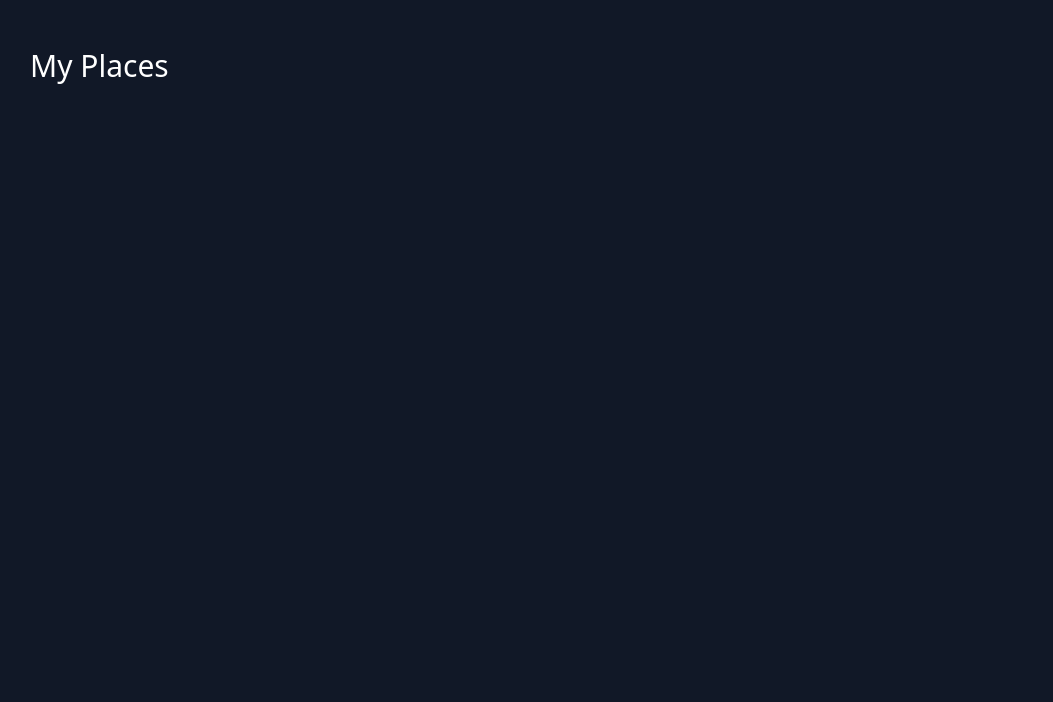
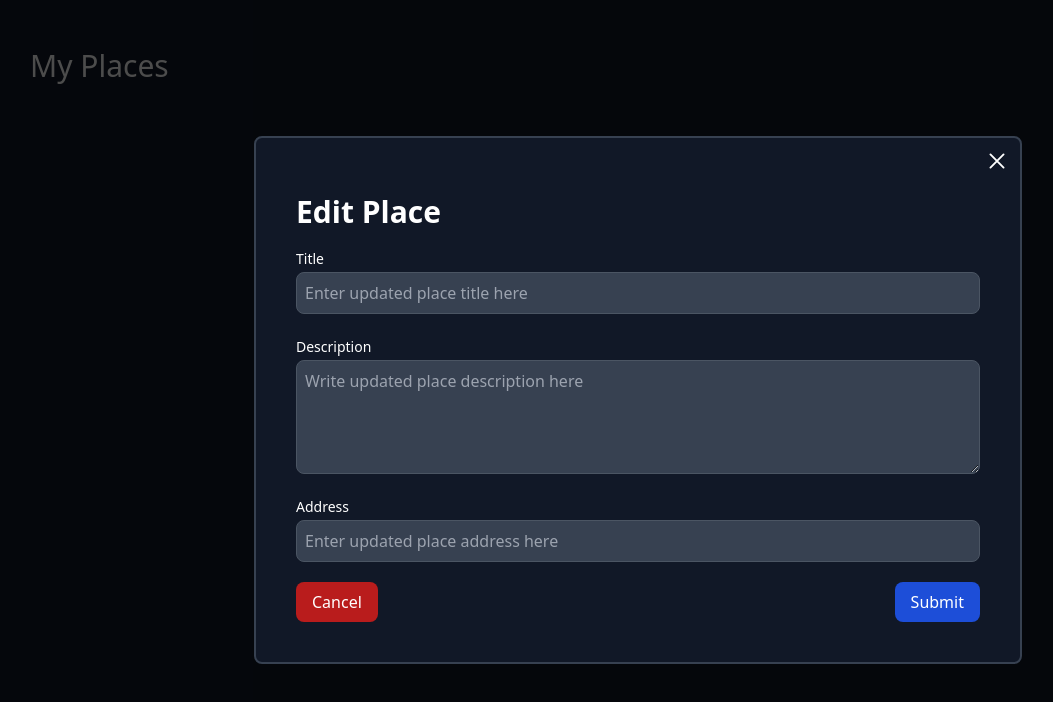
Before and after one commit to 1nandagopal/placepin, a React (Vite) app in the folder client/: page / in a window 1280 px wide. Shown: the top 702 px of the page, without its empty margins (2-1055 px from the left). Built offline with nearby package versions, Linux system fonts and the light colour scheme.

Commit message:
Styled EditModal.

```diff
--- a/client/src/components/EditModal.jsx
+++ b/client/src/components/EditModal.jsx
@@ -2,13 +2,15 @@ import React from "react";
 import { createPortal } from "react-dom";
 
 import { IoCloseOutline } from "react-icons/io5";
-import Form from "../components/Form";
+import Form from "./Form";
+import Input from "./Input";
+import Button from "./Button";
 
-function EditModal() {
+function EditModal({ closeModal }) {
   const modal = (
-    <div>
-      <div>
-        <h2>Edit Place</h2>
+    <div className="h-screen fixed top-0 left-0 w-full bg-black/70 z-10 text-white flex items-center justify-center">
+      <div className="relative w-full max-w-3xl max-h-full rounded-lg border-2 border-gray-700 bg-gray-900 p-10">
+        <h2 className="my-4 text-3xl font-semibold">Edit Place</h2>
         <IoCloseOutline
           className="absolute top-2 right-2 text-3xl cursor-pointer hover:text-red-500"
           onClick={closeModal}
@@ -38,7 +40,7 @@ function EditModal() {
       </div>
     </div>
   );
-  return createPortal;
+  return createPortal(modal, document.getElementById("modal"));
 }
 
 export default EditModal;
--- a/client/src/routes/MyPlaces.jsx
+++ b/client/src/routes/MyPlaces.jsx
@@ -3,6 +3,7 @@ import PlaceList from "../components/PlaceList";
 import useHTTP from "../hooks/useHTTP";
 import { AuthContext } from "../context/authContext";
 import DeleteModal from "../components/DeleteModal";
+import EditModal from "../components/EditModal";
 
 function MyPlaces() {
   const [places, setPlaces] = useState([]);
@@ -51,6 +52,7 @@ function MyPlaces() {
           closeModal={closeDeleteModal}
         />
       )}
+      <EditModal />
       <h2 className="text-3xl my-4">My Places</h2>
       <PlaceList places={places} deletePlace={handleDeletePlace} />
     </div>
```
